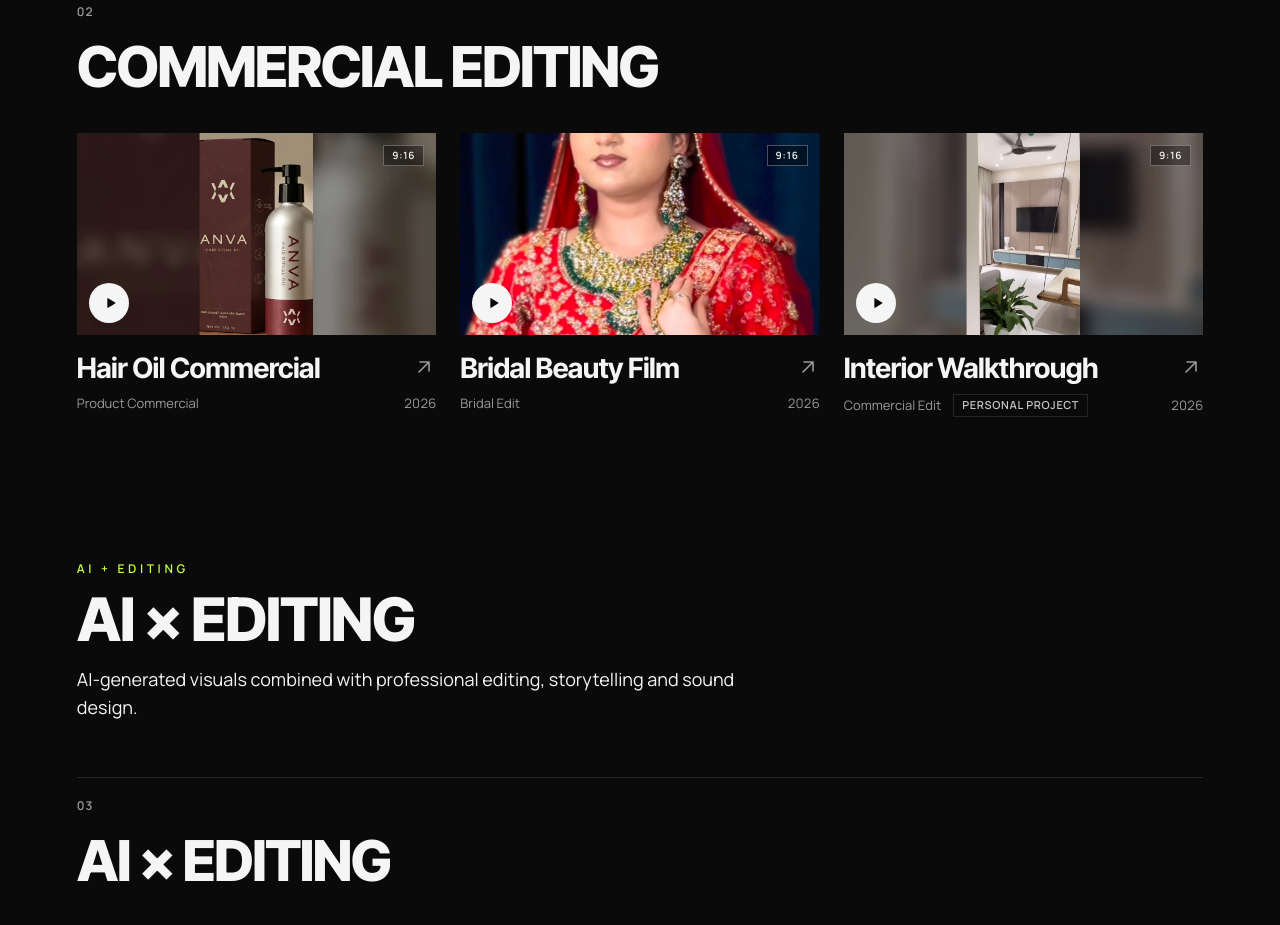
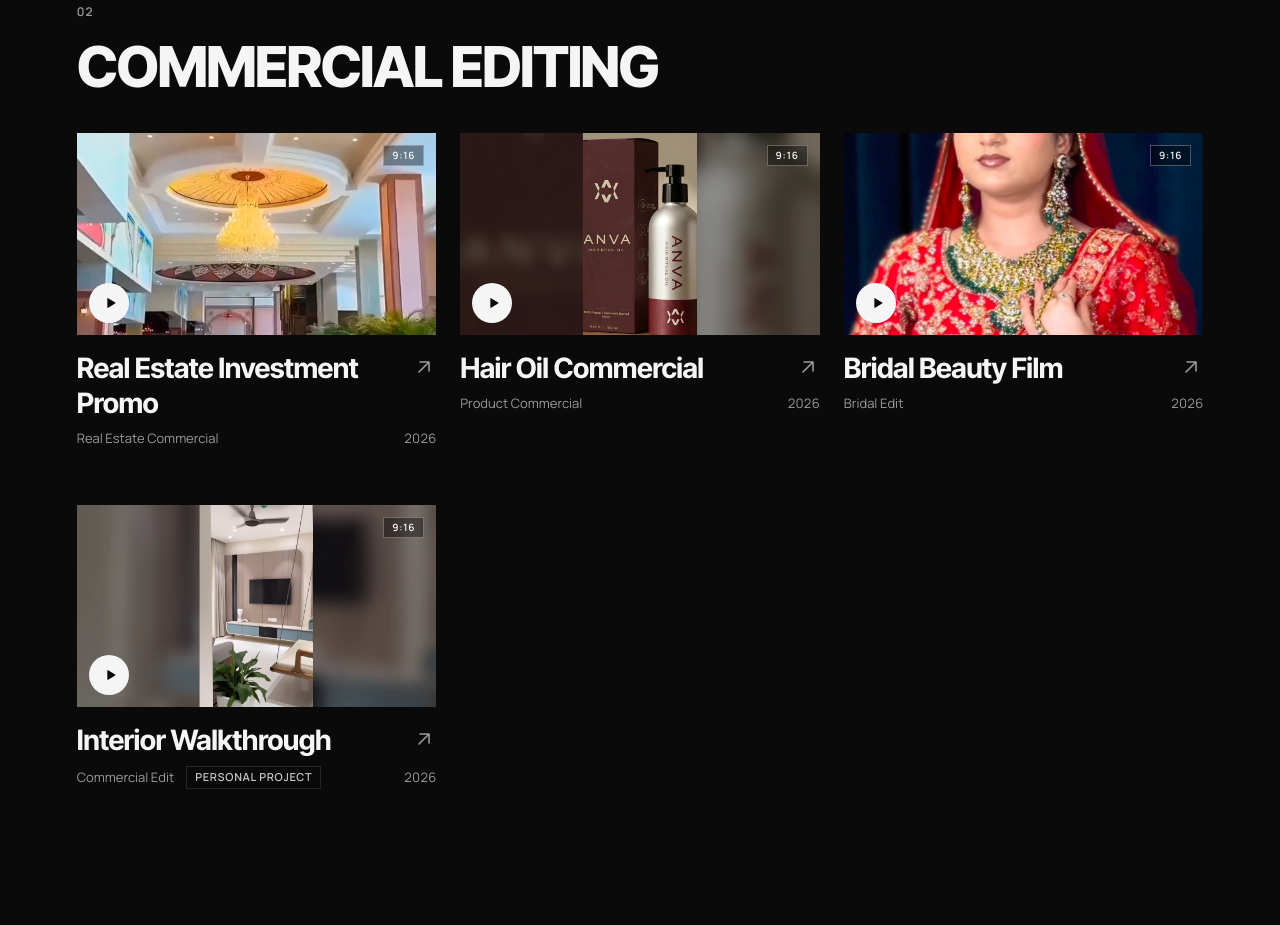
Before and after one commit to hereshivam-10/Shivam-portfolio, a Next.js app: page / in a window 1280 px wide. Shown: the part 3340-4265 px from the top of the page. Built offline with nearby package versions, Linux system fonts and the light colour scheme; no server answers.

Commit message:
Update projects.ts

```diff
--- a/data/projects.ts
+++ b/data/projects.ts
@@ -101,6 +101,21 @@ export const projects: Project[] = [
 
 
   /* -------------------------- COMMERCIAL EDITING -------------------------- */
+   {
+    id: "real-estate-investment-promo",
+    title: "Real Estate Investment Promo",
+    category: "COMMERCIAL EDITING",
+    type: "Real Estate Commercial",
+    description:
+      "A promotional real estate edit showcasing a property development, its features and investment opportunities for potential buyers and investors.",
+    thumbnail: "/images/real-estate-investment-promo.webp",
+    video: "/videos/real-estate-investment-promo.mp4",
+    orientation: "portrait",
+    year: "2026",
+    role: "Video editing",
+    tools: [],
+    featured: true,
+  },
   {
     id: "hair-oil-commercial",
     title: "Hair Oil Commercial",
```
